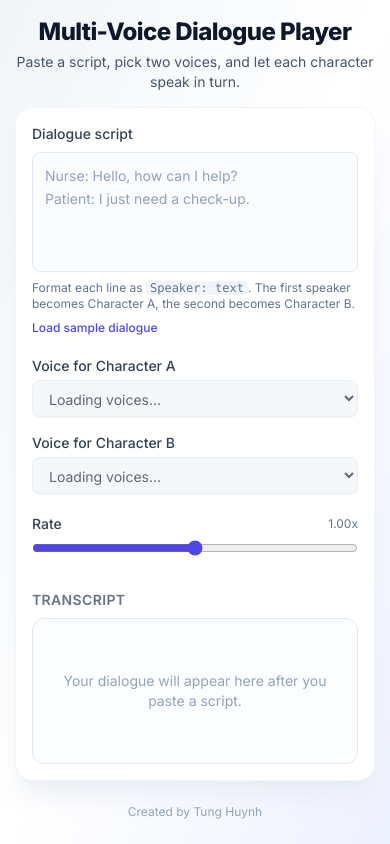
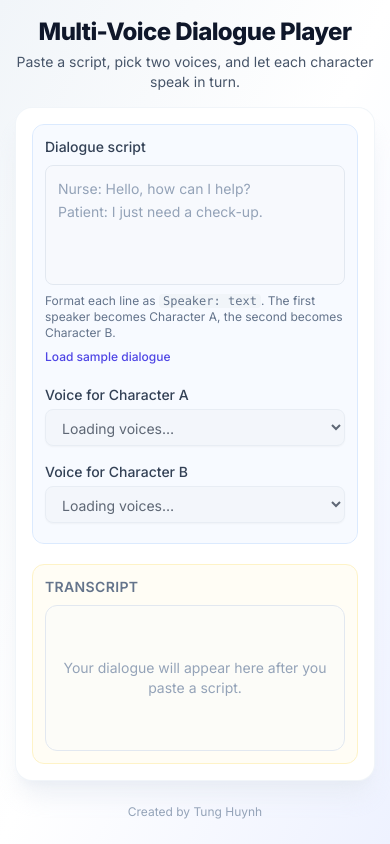
Before and after one commit to hthanhtungdev/Dual-Voice, a React (Vite) app: page / in a window 390 px wide. Built offline with nearby package versions, Linux system fonts and the light colour scheme.

Commit message:
fix for mobile

```diff
--- a/src/App.jsx
+++ b/src/App.jsx
@@ -403,7 +403,7 @@ export default function App() {
         <main className="rounded-2xl bg-white shadow-xl shadow-slate-200/60 ring-1 ring-slate-100 p-4 sm:p-5 lg:p-6 flex-1 min-h-0 flex flex-col overflow-hidden">
           <div className="grid grid-cols-1 xl:grid-cols-2 gap-5 xl:gap-6 flex-1 min-h-0">
             {/* LEFT: Input + controls */}
-            <section className="flex flex-col min-w-0 min-h-0 overflow-y-auto">
+            <section className="flex flex-col min-w-0 min-h-0 overflow-y-auto rounded-xl xl:rounded-none xl:bg-transparent xl:p-0 xl:border-0 bg-blue-50/50 border border-blue-100 p-3 sm:p-4">
               <div className="flex items-center justify-between mb-2 shrink-0">
                 <label className="block text-sm font-medium text-slate-700">
                   Dialogue script
@@ -534,7 +534,7 @@ export default function App() {
             </section>
 
             {/* RIGHT: Transcript */}
-            <section className="flex flex-col min-w-0 min-h-0 overflow-y-auto">
+            <section className="flex flex-col min-w-0 min-h-0 overflow-y-auto rounded-xl xl:rounded-none xl:bg-transparent xl:p-0 xl:border-0 bg-amber-50/50 border border-amber-100 p-3 sm:p-4">
               <div className="flex items-center justify-between mb-2 gap-3 flex-wrap">
                 <h2 className="text-sm font-semibold uppercase tracking-wide text-slate-500">
                   Transcript
```
